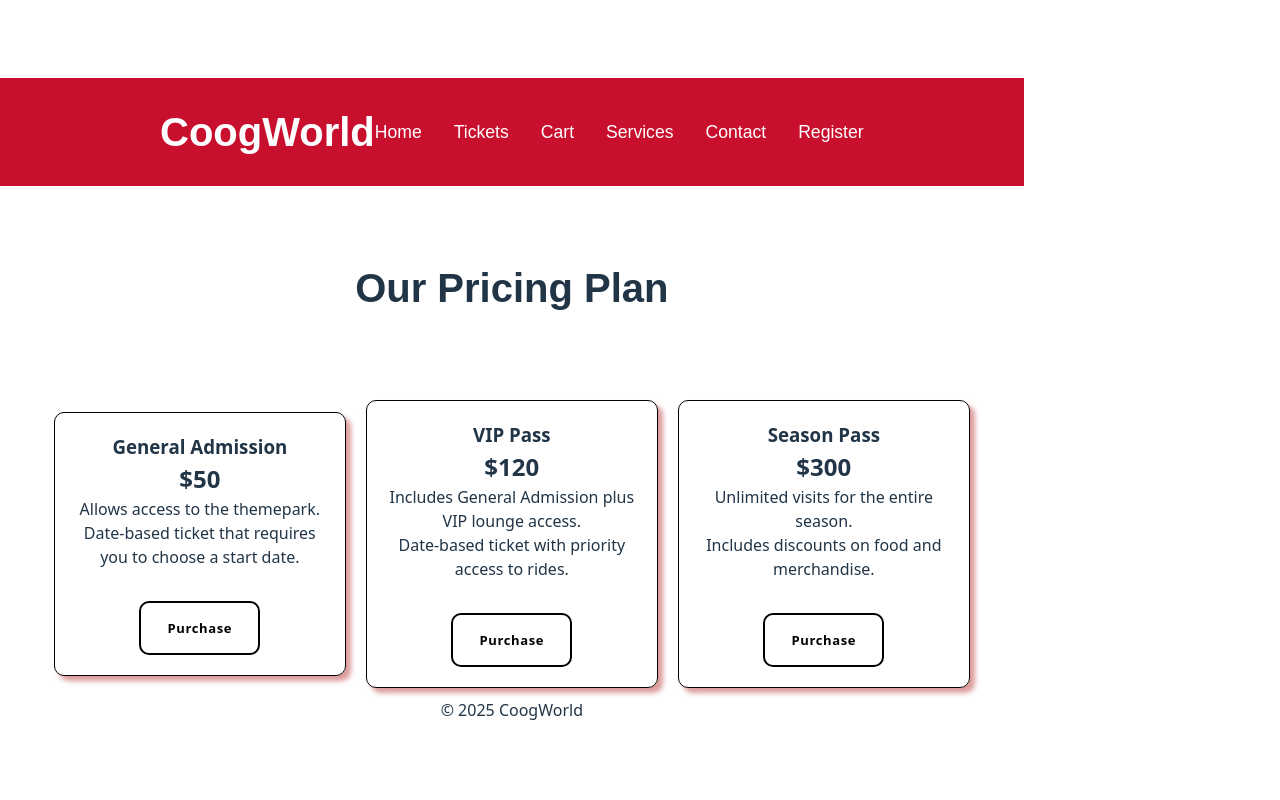
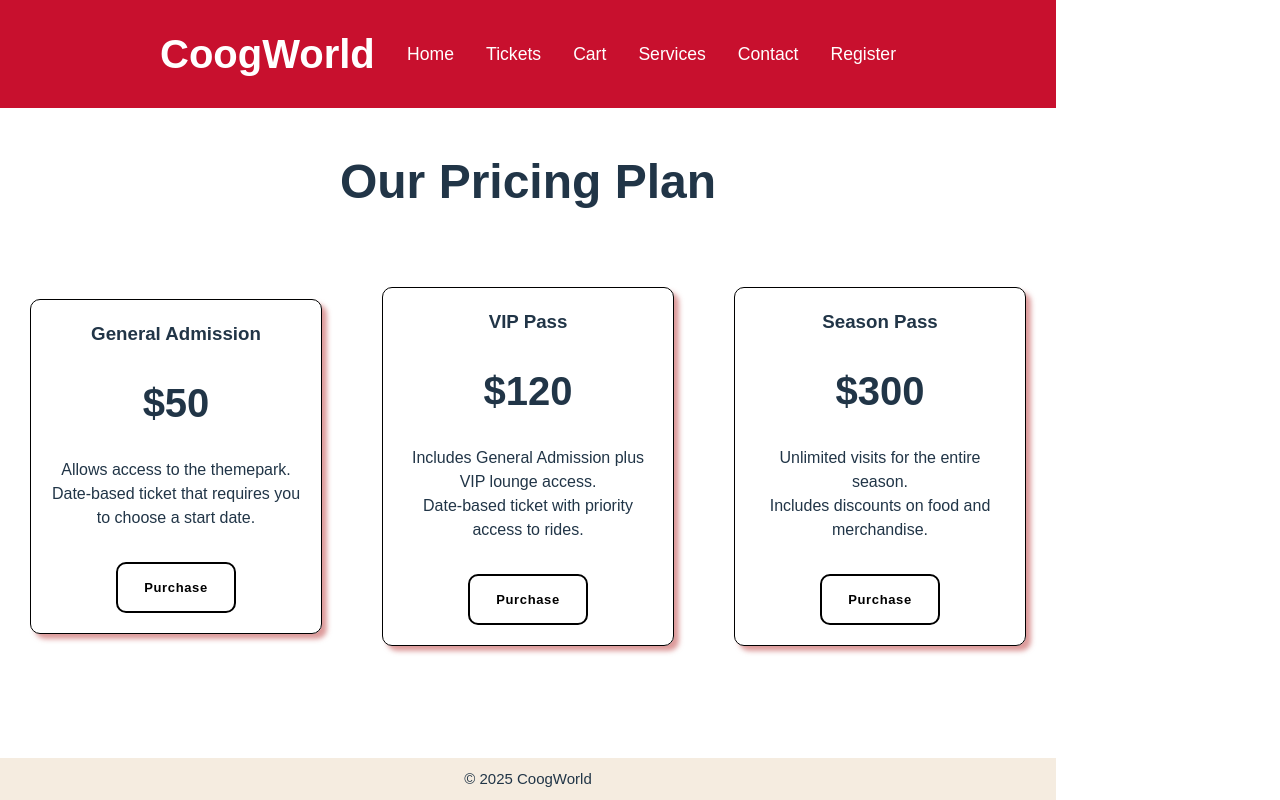
Before and after one commit to HelpfulLamb/coog-world, a React (Vite) app in the folder client/react-app/: page /tickets in a window 1280 px wide. Built offline with nearby package versions, Linux system fonts and the light colour scheme.

Commit message:
first tickets draft

```diff
--- a/client/react-app/src/App.css
+++ b/client/react-app/src/App.css
@@ -1,6 +1,13 @@
 *{
     margin: 0;
     padding: 0;
+    font-family: sans-serif;
+}
+#root{
+    display: flex;
+    flex-direction: column;
+    justify-content: center;
+    min-height: 100vh;
 }
 .nav-main{
     background-color: #c8102e;
@@ -40,8 +47,8 @@ li{
 #tickets-title{
     text-align: center;
     font-family: sans-serif;
-    font-size: 2.5rem;
-    margin: 5rem 0;
+    font-size: 3rem;
+    margin: 3rem 0;
 }
 .price-container{
     display: flex;
@@ -53,10 +60,17 @@ li{
     border-radius: 10px;
     box-shadow: 5px 5px 5px rgba(194, 79, 79, 0.575);
     padding: 20px;
-    margin: 10px;
+    margin: 30px;
     text-align: center;
     max-width: 250px;
     display: inline-block;
+}
+.price-card h2{
+    padding: 25px 0;
+    font-size: 2.5rem;
+}
+.price-card:hover h2{
+    color:#c8102e;
 }
 .fancy{
     background-color: transparent;
@@ -85,6 +99,19 @@ li{
     color: #ffffff;
     box-shadow: 5px 5px 5px rgba(194, 79, 79, 0.575);
 }
+.overlay{
+    width: 100%;
+    height: 100vh;
+    color: blue;
+}
+.closebtn:hover{
+    cursor: pointer;
+}
 footer{
+    flex-shrink: 0;
     text-align: center;
+    margin-top: auto;
+    background-color: #F5ECE0;
+    padding: 10px;
+    font-size: 15px;
 }
--- a/client/react-app/src/App.jsx
+++ b/client/react-app/src/App.jsx
@@ -12,6 +12,7 @@ import Footer from './pages/navigation/Footer.jsx';
 function App() {
     return(
         <>
+            <div id='root'>
                 <Header />
                 <Routes>
                     <Route path='/' element={<Home />} />
@@ -23,6 +24,7 @@ function App() {
                     <Route path='/registration' element={<Register />} />
                 </Routes>
                 <Footer/>
+            </div>
         </>
     );
 }
--- a/client/react-app/src/pages/Buy-tickets.jsx
+++ b/client/react-app/src/pages/Buy-tickets.jsx
@@ -1,14 +1,21 @@
 import PropTypes from 'prop-types';
+import { useState } from 'react';
+import Modal from './Modal.jsx';
 
 function TicketCard({title, price, description1, description2}){
+    const [openModal, setOpenModal] = useState(false);
     return(
-        <div className='price-card'>
-            <h3>{title}</h3>
-            <h2>{price}</h2>
-            <p>{description1}</p>
-            <p>{description2}</p>
-            <button className='fancy'>Purchase</button>
-        </div>
+        <>
+            <div className='price-card'>
+                <h3>{title}</h3>
+                <h2>{price}</h2>
+                <ul>
+                    <li>{description1}</li>
+                    <li>{description2}</li>
+                </ul>
+                <button className='fancy' onClick={() => setOpenModal(true)}>Purchase</button>
+            </div>
+        </>
     )
 }
 
@@ -54,6 +61,7 @@ function Tickets(){
                     />
                 ))}
             </div>
+
         </>
     )
 }
--- /dev/null
+++ b/client/react-app/src/pages/Modal.jsx
@@ -0,0 +1,12 @@
+function Modal({open, onClose}){
+    if(!open) return null;
+    return(
+        <div className="overlay">
+            <div className="modal-container">
+                <p className="closebtn" onClick={onClose}>X</p>
+                <p>Hello we are in the modal popup</p>
+            </div>
+        </div>
+    )
+}
+export default Modal
```
Lines whose indentation alone changed are shown as unchanged.
